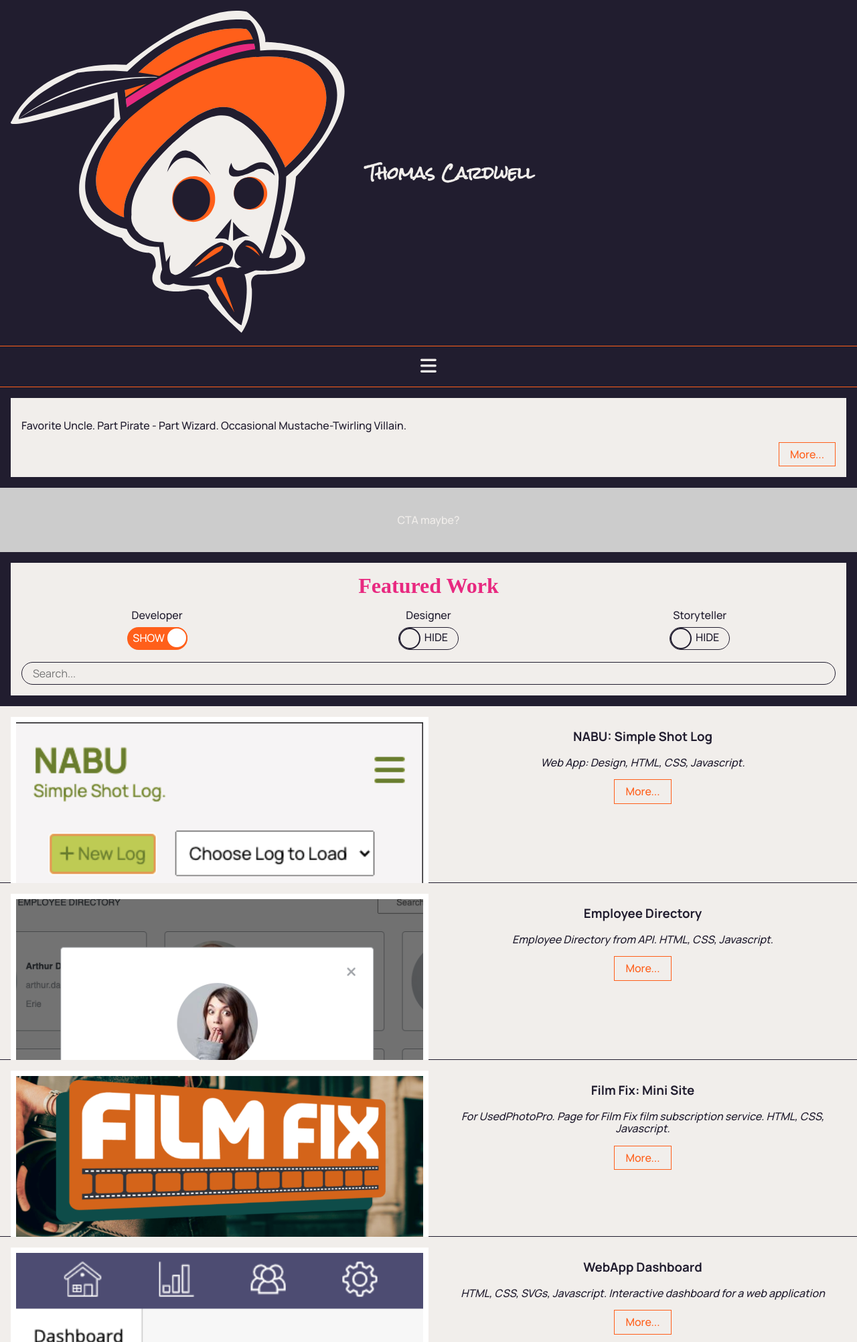
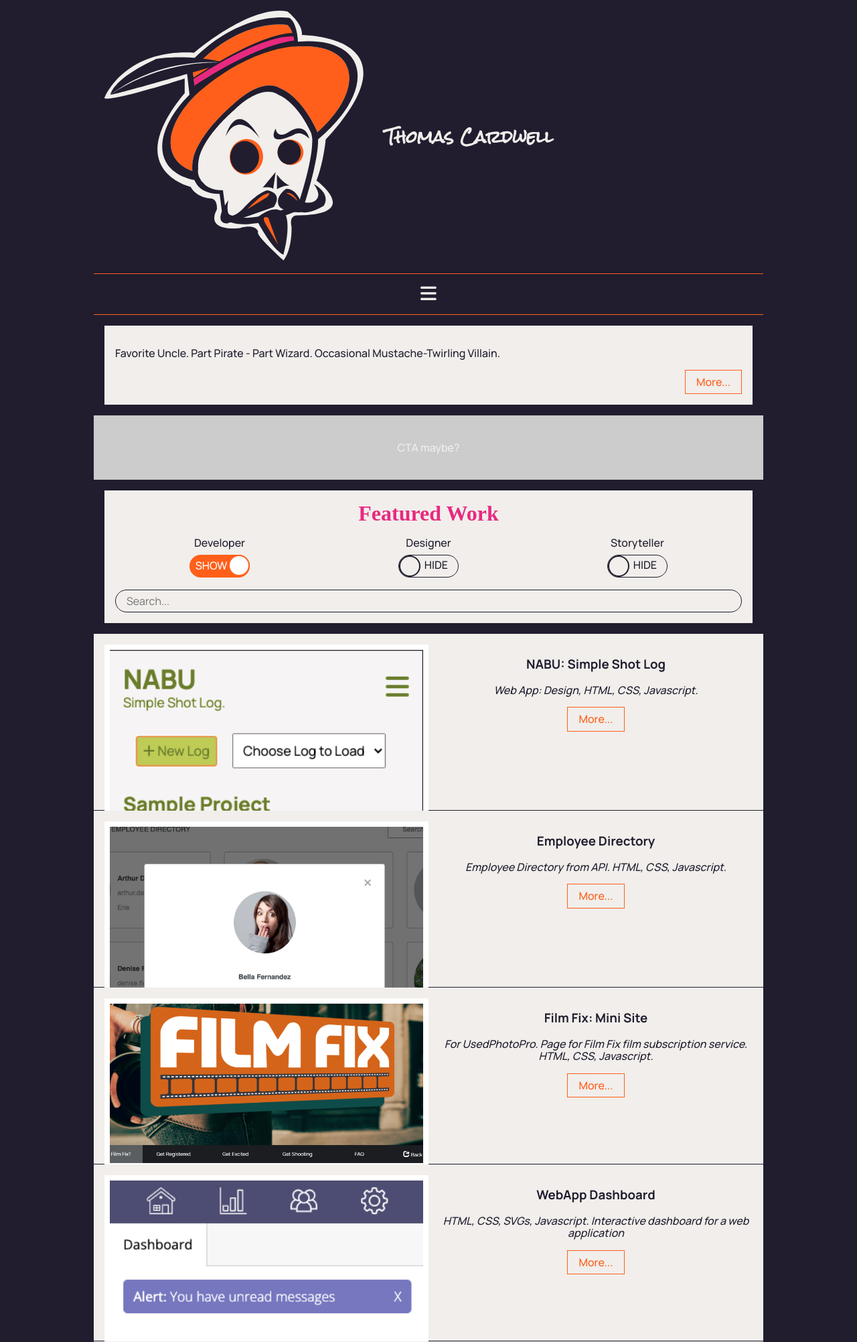
Before and after one commit to tdgcardwell/Portfolio-Site, a PHP site: page / in a window 1280 px wide. Shown: the top 2003 px of the page at 67% size. Run offline with PHP 8.4, Linux system fonts and the light colour scheme; some libraries are stand-ins or nearby versions; some web fonts are replaced.

Commit message:
starting responsive

```diff
--- a/css/style.css
+++ b/css/style.css
@@ -140,3 +140,5 @@
 .card a:not(.btn) { text-decoration: none; color: #e82980; transition: .5s; }
 
 .card a:not(.btn):hover { text-decoration: underline; }
+
+@media (min-width: 1024px) { .wrapper { margin: 0 auto; width: 100%; max-width: 1000px; } }
--- a/index.html
+++ b/index.html
@@ -9,7 +9,7 @@
     <script src="https://kit.fontawesome.com/8d68fb8e4a.js" crossorigin="anonymous"></script>
   </head>
   <body>
-
+    <div class="wrapper">
       <header>
         <div class="skull-logo">
           <svg class="skull" width="100%" height="100%" viewBox="0 0 520 501" version="1.1" xmlns="http://www.w3.org/2000/svg" xmlns:xlink="http://www.w3.org/1999/xlink" xml:space="preserve" xmlns:serif="http://www.serif.com/" style="fill-rule:evenodd;clip-rule:evenodd;stroke-linejoin:round;stroke-miterlimit:2;">
@@ -250,7 +250,7 @@
       &copy; 2022 Thomas Cardwell
 
     </footer>
-
+  </div>
   </body>
   <script
   src="http://code.jquery.com/jquery-3.6.0.min.js"
--- a/scss/style.scss
+++ b/scss/style.scss
@@ -178,3 +178,15 @@
   }
 
 }
+
+
+@media (min-width:1024px) {
+
+  .wrapper {
+    margin: 0 auto;
+    width: 100%;
+    max-width: 1000px;
+  }
+
+
+}
```
Lines whose indentation alone changed are shown as unchanged.
